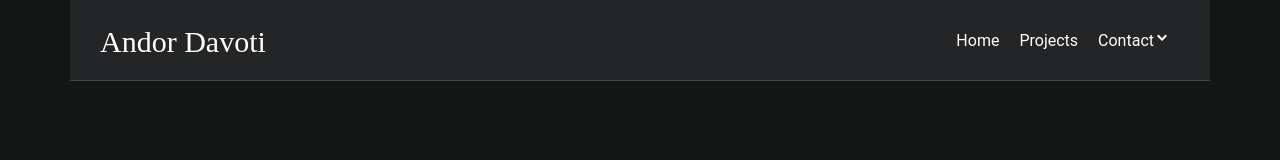
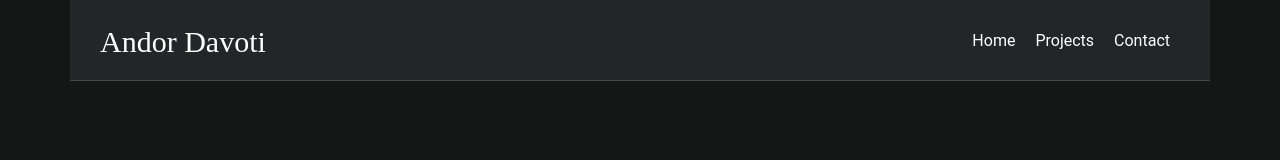
Before and after one commit to andordavoti/personal-website, a React (Create React App) app: page / in a window 1280 px wide. Shown: the top 160 px of the page. Built offline with nearby package versions, Linux system fonts and the light colour scheme.

Commit message:
styling, added prettier config

```diff
--- a/src/components/Header/HeaderDesktop/HeaderDesktop.component.tsx
+++ b/src/components/Header/HeaderDesktop/HeaderDesktop.component.tsx
@@ -1,25 +1,26 @@
-import React from 'react'
-import './HeaderDesktop.styles.scss'
+import React from 'react';
+import './HeaderDesktop.styles.scss';
 
 //Components
-import Navbar from '../Navbar/Navbar.component'
-import DropdownMenu from './DropdownMenu/DropdownMenu.component'
-import { GoChevronDown } from 'react-icons/go'
-import NavItemText from './NavItemText/NavItemText.component'
+import Navbar from '../Navbar/Navbar.component';
+import DropdownMenu from './DropdownMenu/DropdownMenu.component';
+import NavItemText from './NavItemText/NavItemText.component';
 
 const HeaderDesktop: React.FC = () => (
-    <div className='header'>
+    <div className="header">
         <Navbar>
-            <div className='title-container'>
-                <h1 className='title'>Andor Davoti</h1>
+            <div className="title-container">
+                <h1 className="title">Andor Davoti</h1>
             </div>
 
-            <NavItemText label='Home' />
-            <NavItemText label='Projects' />
+            <NavItemText label="Home" />
+            <NavItemText label="Projects" />
 
-            <NavItemText label='Contact' isDropdown icon={<GoChevronDown />}><DropdownMenu /></NavItemText>
+            <NavItemText label="Contact" isDropdown>
+                <DropdownMenu />
+            </NavItemText>
         </Navbar>
     </div>
-)
+);
 
-export default HeaderDesktop
+export default HeaderDesktop;
--- a/src/components/Header/HeaderDesktop/NavItemText/NavItemText.component.tsx
+++ b/src/components/Header/HeaderDesktop/NavItemText/NavItemText.component.tsx
@@ -1,31 +1,45 @@
-import React from 'react'
-import './NavItemText.styles.scss'
+import React from 'react';
+import './NavItemText.styles.scss';
 
 //redux
-import { connect } from 'react-redux'
-import { hideDropdown } from '../../../../redux/dropdown/dropdown.action'
+import { connect } from 'react-redux';
+import { hideDropdown } from '../../../../redux/dropdown/dropdown.action';
 
 interface Props {
-    children?: JSX.Element
-    icon?: JSX.Element
-    isDropdown?: boolean
-    dropdownHidden: boolean
-    hideDropdown: (e: boolean) => void
-    label?: string
+    children?: JSX.Element;
+    icon?: JSX.Element;
+    isDropdown?: boolean;
+    dropdownHidden: boolean;
+    hideDropdown: (e: boolean) => void;
+    label?: string;
 }
 
-const NavItemText: React.FC<Props> = ({ children, icon, isDropdown, dropdownHidden, hideDropdown, label }) => {
+const NavItemText: React.FC<Props> = ({
+    children,
+    icon,
+    isDropdown,
+    dropdownHidden,
+    hideDropdown,
+    label,
+}) => {
+    return (
+        <li className="nav-item-text">
+            <div
+                className="text-button"
+                onMouseEnter={() => isDropdown && hideDropdown(false)}
+                onClick={() => isDropdown && hideDropdown(!dropdownHidden)}
+            >
+                <span className="label">{label}</span>
+                {icon}
+            </div>
 
-    return <li className="nav-item-text" >
-        <div className="text-button" onMouseEnter={() => isDropdown && hideDropdown(false)} onClick={() => isDropdown && hideDropdown(!dropdownHidden)}>
-            <span className='label'>{label}</span>
-            {icon}
-        </div>
+            {!dropdownHidden && children}
+        </li>
+    );
+};
 
-        {!dropdownHidden && children}
-    </li>
-}
+const mapStateToProps = ({ dropdown: { dropdownHidden } }) => ({
+    dropdownHidden,
+});
 
-const mapStateToProps = ({ dropdown: { dropdownHidden } }) => ({ dropdownHidden })
-
-export default connect(mapStateToProps, { hideDropdown })(NavItemText)
+export default connect(mapStateToProps, { hideDropdown })(NavItemText);
--- a/src/components/Header/HeaderDesktop/NavItemText/NavItemText.styles.scss
+++ b/src/components/Header/HeaderDesktop/NavItemText/NavItemText.styles.scss
@@ -14,5 +14,6 @@
         font-size: 16px;
         color: white;
         cursor: pointer;
+        flex-direction: row;
     }
 }
--- a/src/redux/dropdown/dropdown.action.ts
+++ b/src/redux/dropdown/dropdown.action.ts
@@ -1,6 +1,6 @@
-import { HIDE_DROPDOWN } from './dropdown.types'
+import { HIDE_DROPDOWN } from './dropdown.types';
 
 export const hideDropdown = (value: boolean) => ({
     type: HIDE_DROPDOWN,
-    payload: value
-})
+    payload: value,
+});
--- a/src/redux/dropdown/dropdown.reducer.ts
+++ b/src/redux/dropdown/dropdown.reducer.ts
@@ -1,19 +1,19 @@
-import { HIDE_DROPDOWN } from './dropdown.types'
+import { HIDE_DROPDOWN } from './dropdown.types';
 
 const INITIAL_STATE = {
     dropdownHidden: true,
-}
+};
 
-const dropdownReducer = (state = INITIAL_STATE, action) => {
+const dropdownReducer = (state = INITIAL_STATE, action: any) => {
     switch (action.type) {
         case HIDE_DROPDOWN:
             return {
                 ...state,
-                dropdownHidden: action.payload
-            }
+                dropdownHidden: action.payload,
+            };
         default:
-            return state
+            return state;
     }
-}
+};
 
-export default dropdownReducer
+export default dropdownReducer;
```
Also changed, not shown: src/components/Header/Header.component.tsx (+11 -8 lines), 2 other files (tests, documents, lock files or other folders).
